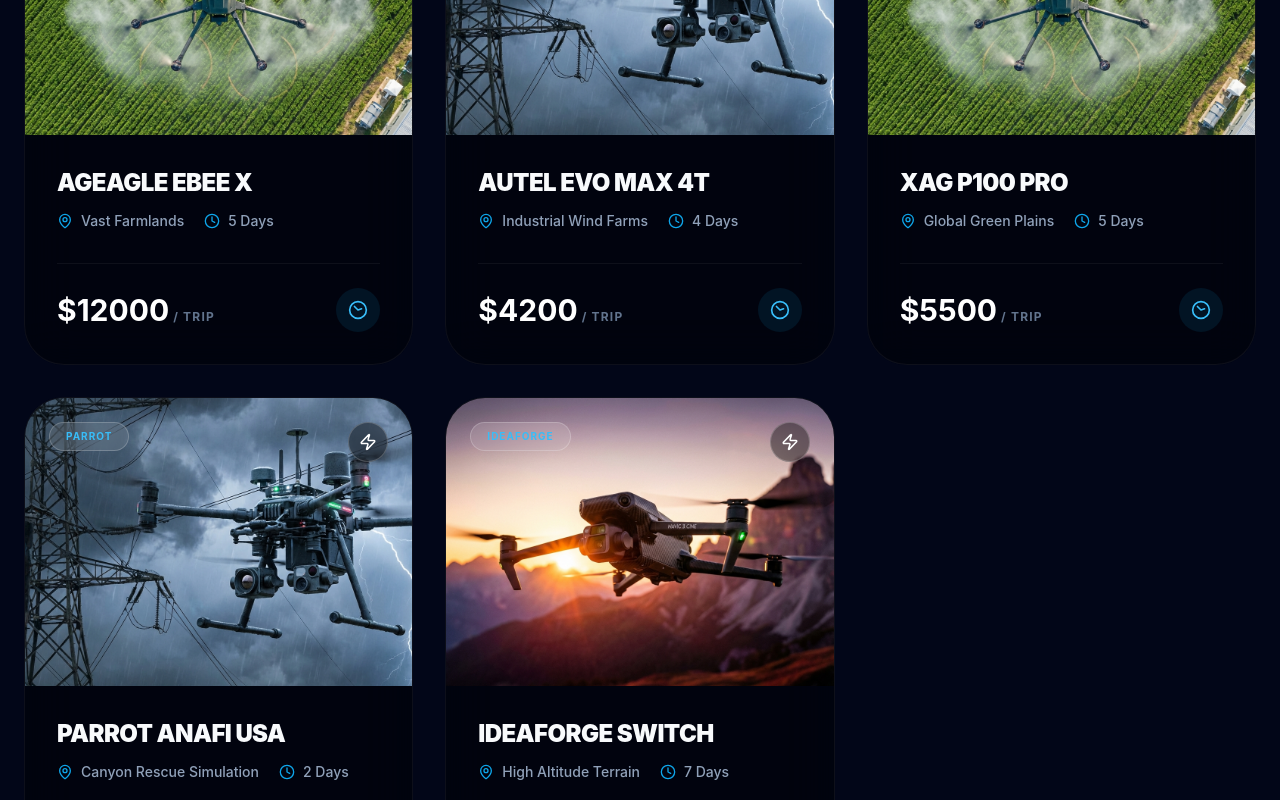
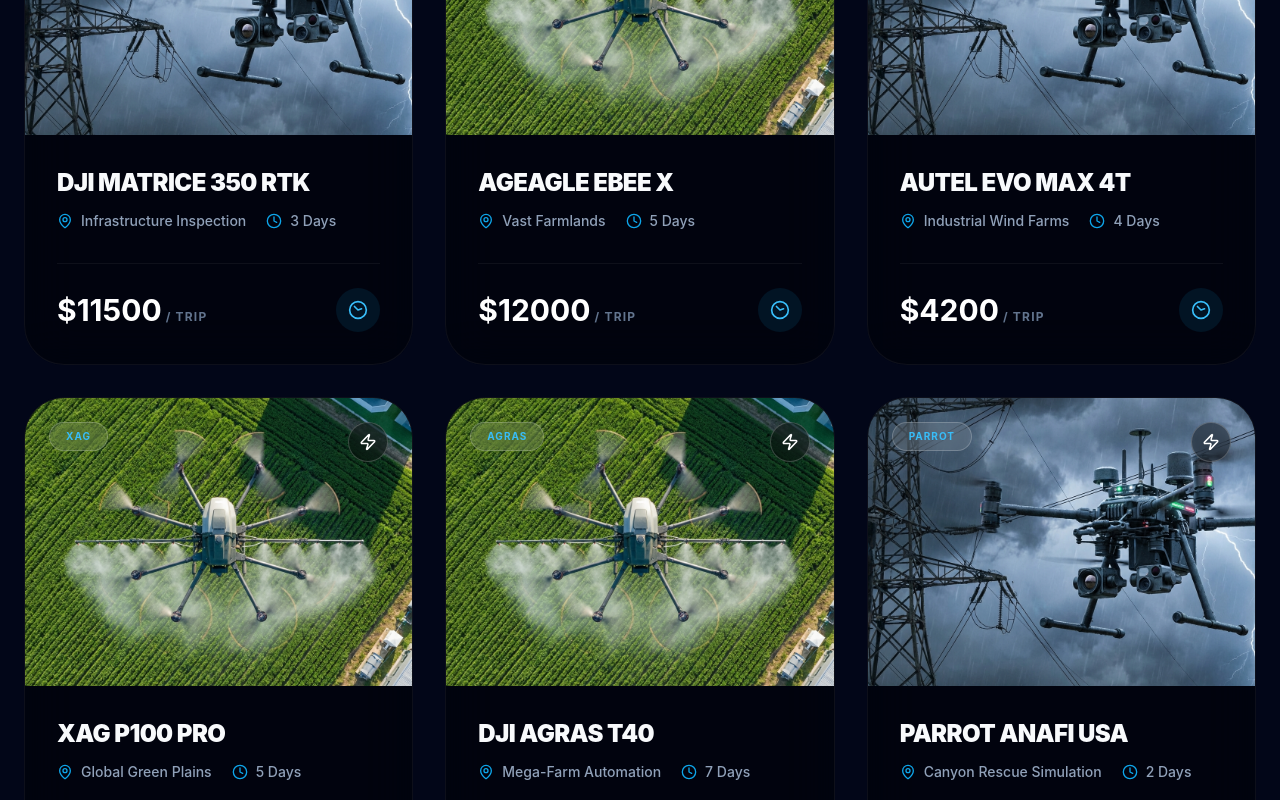
Before and after one commit to chintapatlasrinivasakumarch-a11y/main, a React (Vite) app: page /explore in a window 1280 px wide. Shown: the part 1620-2420 px from the top of the page. Built offline with nearby package versions, Linux system fonts and the light colour scheme.

Commit message:
Added DJI Agras T40 and Matrice 350 RTK to catalog

```diff
--- a/src/data/drownsData.js
+++ b/src/data/drownsData.js
@@ -99,6 +99,23 @@
         ]
     },
     {
+        id: 13,
+        name: "DJI Matrice 350 RTK",
+        type: "Matrice",
+        category: "Enterprise",
+        destination: "Infrastructure Inspection",
+        price: 11500,
+        duration: "3 Days",
+        image: "/enterprise.png",
+        description: "An upgraded flagship, the Matrice 350 RTK sets a new benchmark for the industry. This is the ultimate tool for commercial drone operations.",
+        highlights: ["55 Min Max Flight Time", "IP55 Rating", "Night-Vision FPV", "CSM Radar Support"],
+        itinerary: [
+            "Day 1: System Setup & Payload Config",
+            "Day 2: Complex Structure Inspection",
+            "Day 3: Data Processing & Reporting"
+        ]
+    },
+    {
         id: 11,
         name: "AgEagle eBee X",
         type: "AgEagle",
@@ -153,6 +170,23 @@
         ]
     },
     {
+        id: 12,
+        name: "DJI Agras T40",
+        type: "Agras",
+        category: "Agricultural",
+        destination: "Mega-Farm Automation",
+        price: 18000,
+        duration: "7 Days",
+        image: "/agri.png",
+        description: "The agricultural flagship. Massive payload for spreading and spraying, equipped with Active Phased Array Radar and Binocular Vision.",
+        highlights: ["40kg Spraying Payload", "50kg Spreading Payload", "Active Phased Array Radar", "Coaxial Twin Rotor"],
+        itinerary: [
+            "Day 1: Heavy Lift Operations",
+            "Day 2-3: Autonomous Orchard Spraying",
+            "Day 4-7: Precision Agriculture Mastery"
+        ]
+    },
+    {
         id: 7,
         name: "Parrot Anafi USA",
         type: "Parrot",
```
